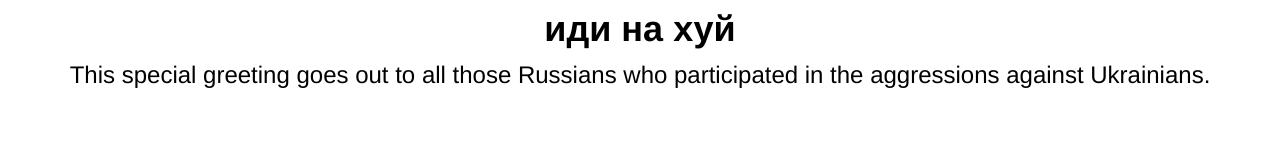
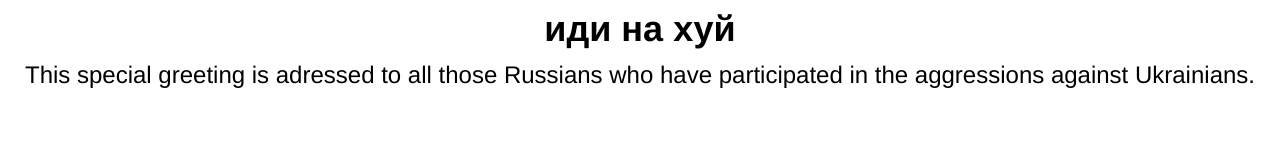
Before and after one commit to mkastner/idi-na-khuy, a plain HTML site: page docs/index.html in a window 1280 px wide. Drawn offline with Linux system fonts and the light colour scheme.

Commit message:
a nicer welcome

```diff
--- a/docs/index.html
+++ b/docs/index.html
@@ -32,7 +32,7 @@
     <main>
       <h1 class="body__title">иди на хуй</h1>
       <p class="body__p">
-        This special greeting goes out to all those Russians who participated in
+        This special greeting is adressed to all those Russians who have participated in
         the aggressions against Ukrainians.
       </p>
     </main>
```
